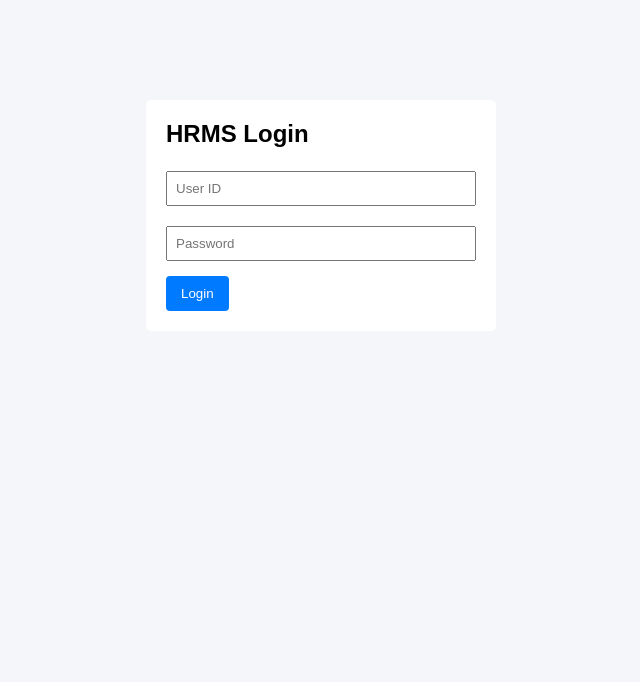
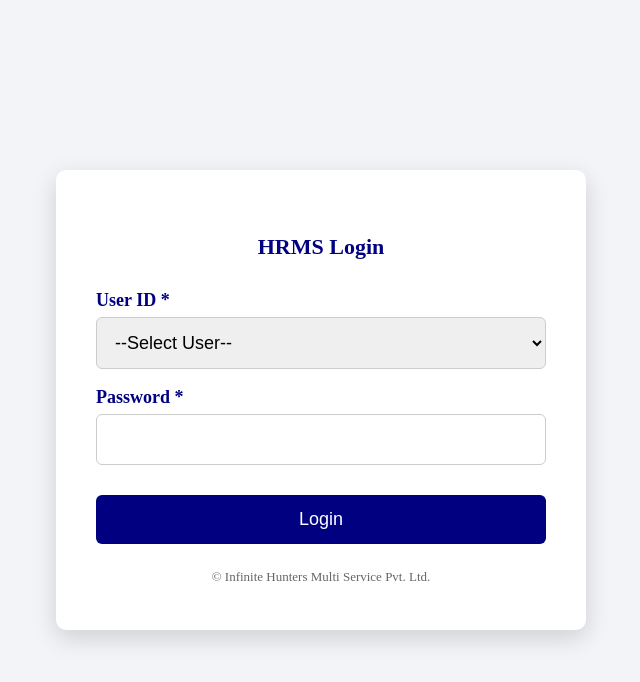
Before and after one commit to Kathirvel0516/hrms-portal, a plain HTML site: page pages/login.html in a window 1280 px wide. Shown: the whole page, without its empty margins (319-959 px from the left). Drawn offline with Linux system fonts and the light colour scheme.

Commit message:
Updated login.html

```diff
--- a/pages/login.html
+++ b/pages/login.html
@@ -1,15 +1,128 @@
 <!DOCTYPE html>
-<html>
+<html lang="en">
 <head>
-  <title>HRMS Login</title>
-  <link rel="stylesheet" href="../css/style.css">
+<meta charset="UTF-8">
+<title>Infinite Hunters – HRMS Login</title>
+
+<style>
+/* Global settings */
+body {
+    font-family: "Times New Roman", Times, serif;
+    background: #f2f4f7;
+    height: 100vh;
+    display: flex;
+    align-items: center;
+    justify-content: center;
+    margin: 0;
+}
+
+/* Login box */
+.login-box {
+    background: #fff;
+    padding: 45px 40px;
+    border-radius: 10px;
+    width: 450px;
+    box-shadow: 0 8px 25px rgba(0,0,0,0.15);
+}
+
+/* Heading */
+h2 {
+    text-align: center;
+    color: #000080;
+    font-size: 22px;
+    margin-bottom: 30px;
+}
+
+/* Labels */
+label {
+    font-weight: bold;
+    display: block;
+    margin-top: 18px;
+    font-size: 18px;
+    color: #000080;
+}
+
+/* Inputs */
+input, select {
+    width: 100%;
+    padding: 14px;
+    margin-top: 6px;
+    border: 1px solid #ccc;
+    border-radius: 6px;
+    font-size: 18px;
+    color: #000;
+    box-sizing: border-box;
+}
+
+/* Button */
+button {
+    width: 100%;
+    padding: 14px;
+    margin-top: 25px;
+    background: #000080;
+    color: #fff;
+    border: none;
+    border-radius: 6px;
+    font-size: 18px;
+    cursor: pointer;
+    transition: background 0.3s ease;
+}
+
+button:hover {
+    background: #000060;
+}
+
+/* Error messages */
+.error {
+    color: red;
+    font-size: 14px;
+    margin-top: 5px;
+}
+
+/* Footer */
+.footer {
+    text-align: center;
+    font-size: 13px;
+    margin-top: 25px;
+    color: #666;
+}
+</style>
 </head>
+
 <body>
-  <div class="card" style="width:350px;margin:100px auto;">
-    <h2>HRMS Login</h2><br>
-    <input type="text" placeholder="User ID">
-    <input type="password" placeholder="Password">
-    <button>Login</button>
-  </div>
+
+<div class="login-box">
+    <h2>HRMS Login</h2>
+
+    <form method="POST" action="/login">
+
+
+        <label>User ID *</label>
+        <select id="userId" name="userId">
+            <option value="">--Select User--</option>
+            <option value="superadmin">Super Admin</option>
+            <option value="admin">Admin</option>
+            <option value="employee">Employee</option>
+        </select>
+        <div id="userError" class="error"></div>
+        <label>Password *</label>
+<input type="password" id="password" name="password">
+
+
+        <div id="passError" class="error"></div>
+
+        <div id="loginError" class="error"></div>
+
+        <button type="submit">Login</button>
+
+    </form>
+
+    <div class="footer">
+        © Infinite Hunters Multi Service Pvt. Ltd.
+    </div>
+</div>
+
+
+
 </body>
 </html>
```
